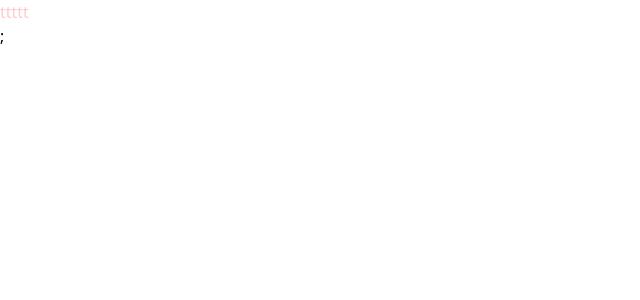
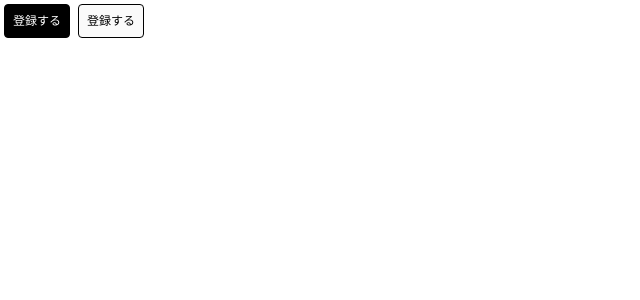
Before and after one commit to ishibashi0112/my-recipe-search, a Next.js app: page / in a window 1280 px wide. Shown: the top 300 px of the page, without its empty margins (0-640 px from the left). Built offline with nearby package versions, Linux system fonts and the light colour scheme.

Commit message:
認証にclerkを導入

```diff
--- a/package.json
+++ b/package.json
@@ -9,6 +9,7 @@
     "lint": "next lint"
   },
   "dependencies": {
+    "@clerk/nextjs": "^4.7.6",
     "@next/font": "13.1.2",
     "@types/node": "18.11.18",
     "@types/react": "18.0.26",
--- a/src/pages/_app.tsx
+++ b/src/pages/_app.tsx
@@ -1,13 +1,14 @@
 import "@/styles/globals.css";
 
+import { ClerkProvider } from "@clerk/nextjs";
 import type { AppProps } from "next/app";
 import React from "react";
 
 const App = ({ Component, pageProps }: AppProps) => {
   return (
-    <>
-      <Component {...pageProps} />;
-    </>
+    <ClerkProvider {...pageProps}>
+      <Component {...pageProps} />
+    </ClerkProvider>
   );
 };
 
--- a/src/pages/index.tsx
+++ b/src/pages/index.tsx
@@ -11,7 +11,14 @@ const Home: NextPage = () => {
         <meta name="viewport" content="width=device-width, initial-scale=1" />
         <link rel="icon" href="/favicon.ico" />
       </Head>
-      <div className="m-0 text-red-200">ttttt</div>
+      <div>
+        <button className=" m-1 rounded border border-black bg-black p-2 text-xs text-white transition hover:bg-white hover:text-black hover:transition active:bg-gray-100">
+          登録する
+        </button>
+        <button className=" m-1 rounded border border-black  bg-neutral-50    p-2 text-xs text-black transition hover:bg-white hover:text-black hover:transition active:bg-gray-100">
+          登録する
+        </button>
+      </div>
     </div>
   );
 };
```
Also changed, not shown: 1 other file (tests, documents, lock files or other folders).
